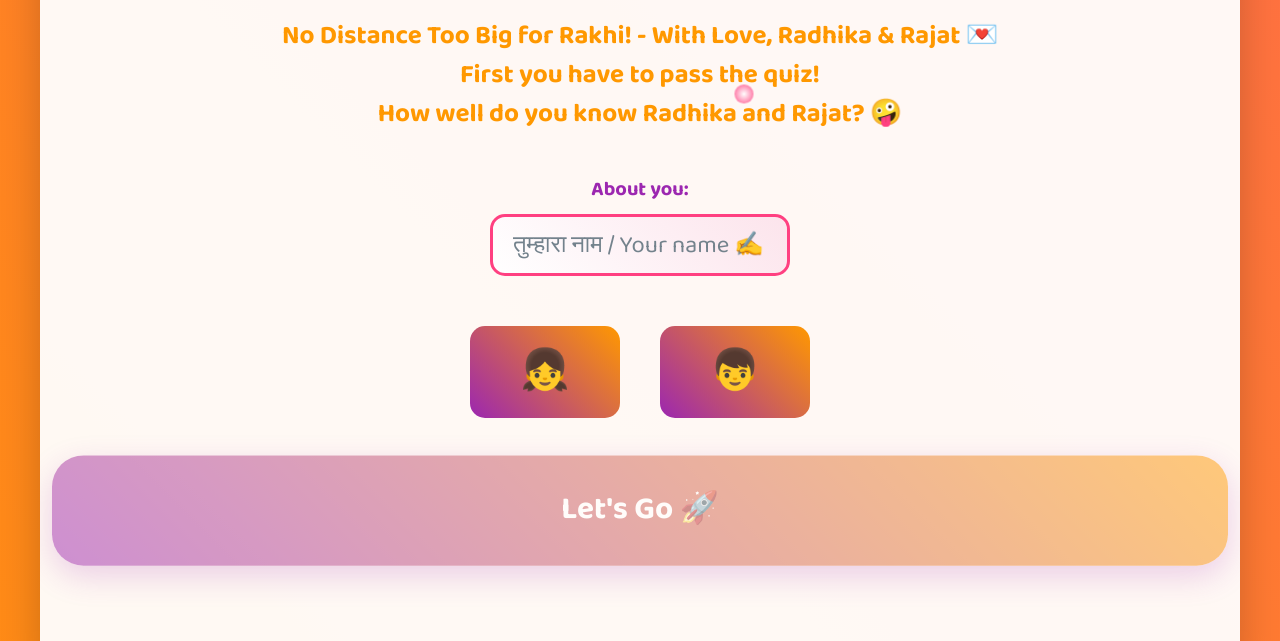
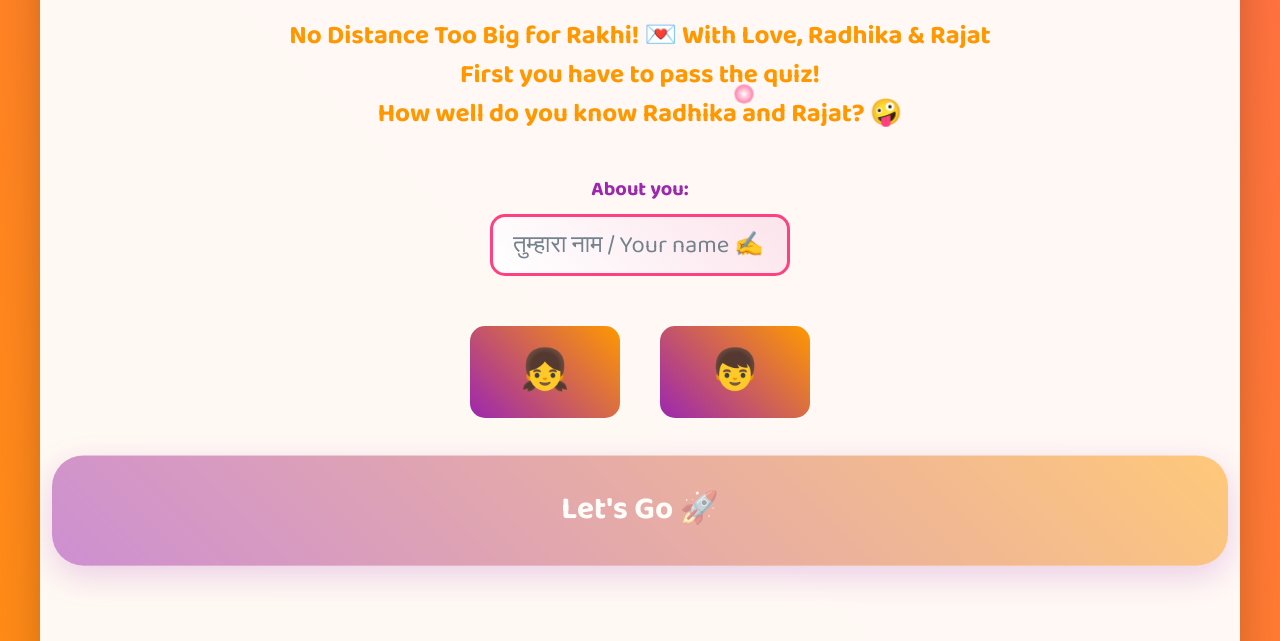
Before and after one commit to crafty-warning-123/RakshaBandhanVirtual, a plain HTML site: page AAR9VJ2QME/index.html in a window 1280 px wide. Shown: the part 158-799 px from the top of the page. Drawn offline with nearby package versions, Linux system fonts and the light colour scheme.

Commit message:
message replaced

```diff
--- a/AAR9VJ2QME/index.html
+++ b/AAR9VJ2QME/index.html
@@ -7,7 +7,7 @@
 
   <!-- WhatsApp Link Preview -->
   <meta property="og:title" content="🎉 रक्षा बंधन की शुभकामनाएं! 🎉">
-  <meta property="og:description" content="No Distance Too Big for Rakhi! - With Love, Radhika & Rajat 💌">
+  <meta property="og:description" content="No Distance Too Big for Rakhi! 💌 With Love, Radhika & Rajat">
   <meta property="og:image"
     content="https://crafty-warning-123.github.io/RakshaBandhanVirtualCelebration/attached_assets/Graphic_AA.png">
   <meta property="og:url" content="https://crafty-warning-123.github.io/RakshaBandhanVirtualCelebration/">
@@ -714,7 +714,7 @@
 <body>
   <main class="container">
     <h1 class="title">🎉 रक्षा बंधन की शुभकामनाएं! 🎉</h1>
-    <p class="subtitle">No Distance Too Big for Rakhi! - With Love, Radhika & Rajat 💌<br>First you have to pass the quiz!<br>How
+    <p class="subtitle">No Distance Too Big for Rakhi! 💌 With Love, Radhika & Rajat<br>First you have to pass the quiz!<br>How
       well do you know Radhika and Rajat? 🤪</p>
 
     <form id="userForm" style="text-align: center; margin-bottom: 2rem; animation: slideInFromBottom 1s ease-out;">
```
Also changed, not shown: GZQF8X2MB/index.html (+2 -2 lines), KJK7TPW3LX/index.html (+2 -2 lines).
